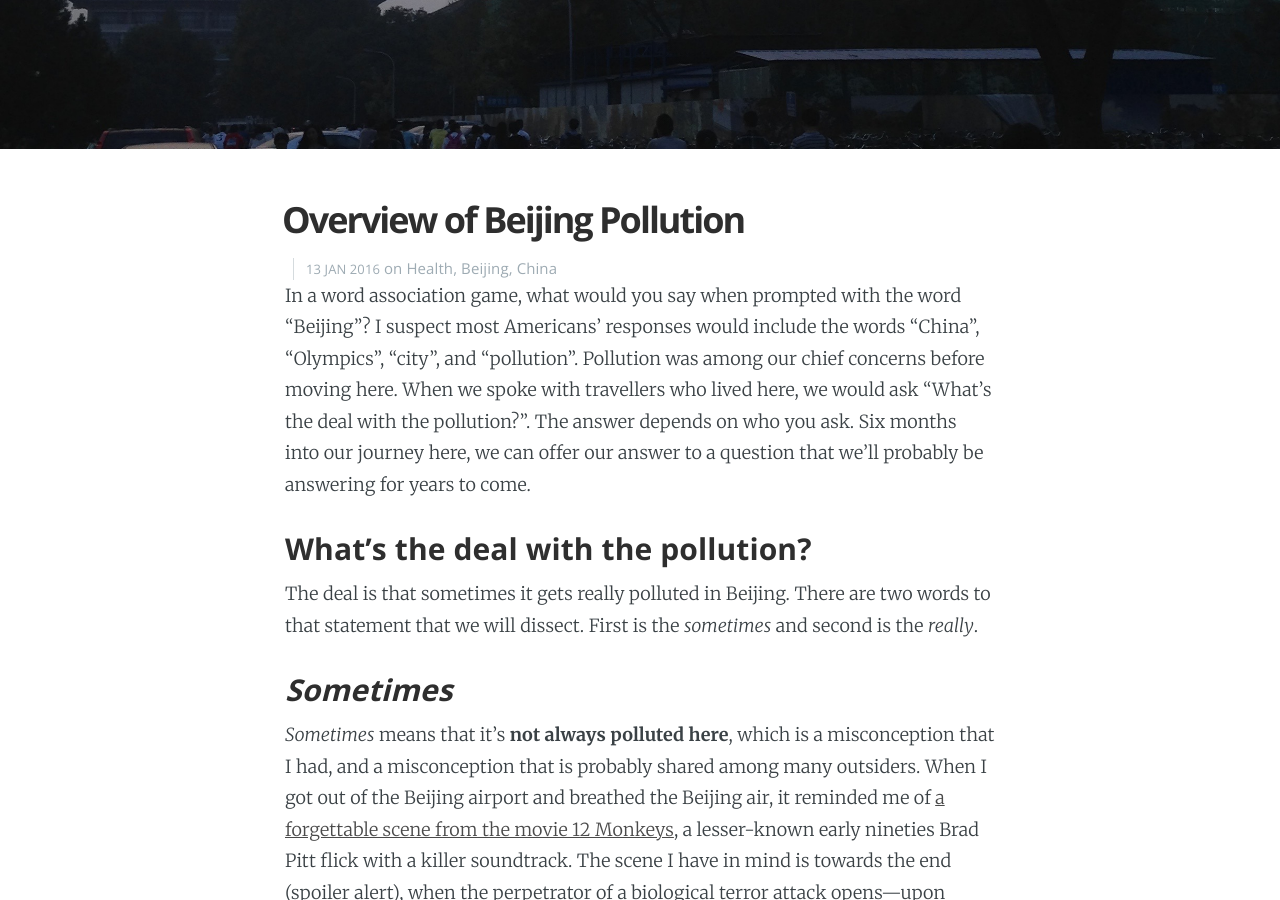
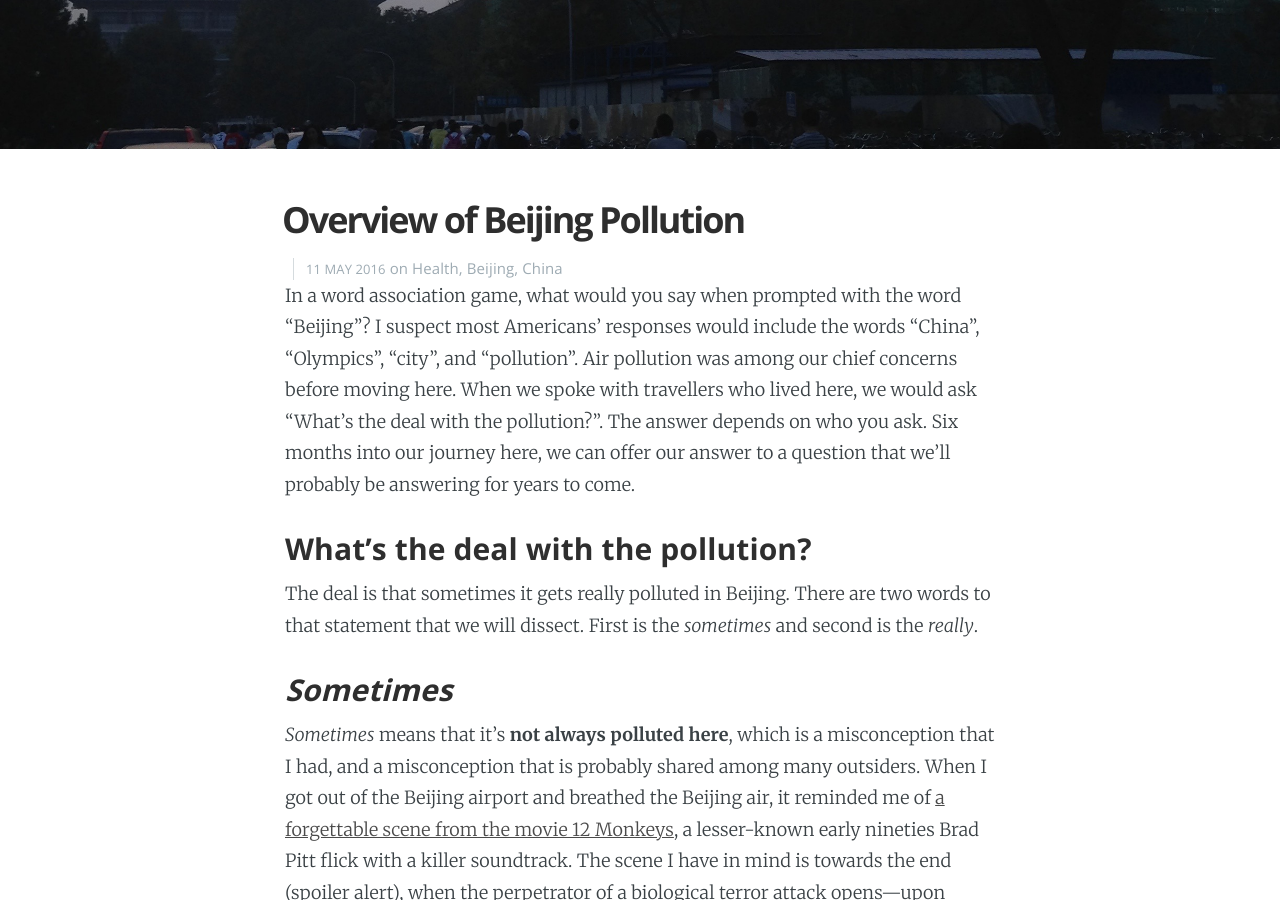
Before and after one commit to chugly/chugly.github.io, a Jekyll site: the page built from _posts/2016-05-11-the_deal_with_pollution.md, in a window 1280 px wide and 900 px high, scrolled down 436 px. Built offline with Jekyll 4.4.1, drawn with Linux system fonts in a browser that asks for light colours; nearby versions of some CDN libraries; Markdown is read by kramdown in place of the engine named in the settings; some of the changed text lies outside the part shown.

Commit message:
Update the date on the pollution post

```diff
--- a/_posts/2016-05-11-the_deal_with_pollution.md
+++ b/_posts/2016-05-11-the_deal_with_pollution.md
@@ -2,7 +2,7 @@
 layout: post
 cover: 'assets/images/pollution.jpg'
 title:  "Overview of Beijing Pollution"
-date:   2016-01-13 05:00:00
+date:   2016-05-11 05:00:00
 tags: Health Beijing China
 subclass: 'post tag-test tag-content'
 navigation: False
@@ -15,7 +15,7 @@ image: 'assets/images/gully_face_square.png'
 baseurl: "/"
 ---
 
-In a word association game, what would you say when prompted with the word "Beijing"?  I suspect most Americans' responses would include the words "China", "Olympics", "city", and "pollution".  Pollution was among our chief concerns before moving here.  When we spoke with travellers who lived here, we would ask "What's the deal with the pollution?".  The answer depends on who you ask.  Six months into our journey here, we can offer our answer to a question that we'll probably be answering for years to come.
+In a word association game, what would you say when prompted with the word "Beijing"?  I suspect most Americans' responses would include the words "China", "Olympics", "city", and "pollution".  Air pollution was among our chief concerns before moving here.  When we spoke with travellers who lived here, we would ask "What's the deal with the pollution?".  The answer depends on who you ask.  Six months into our journey here, we can offer our answer to a question that we'll probably be answering for years to come.
 
 ### What's the deal with the pollution?
 
```
